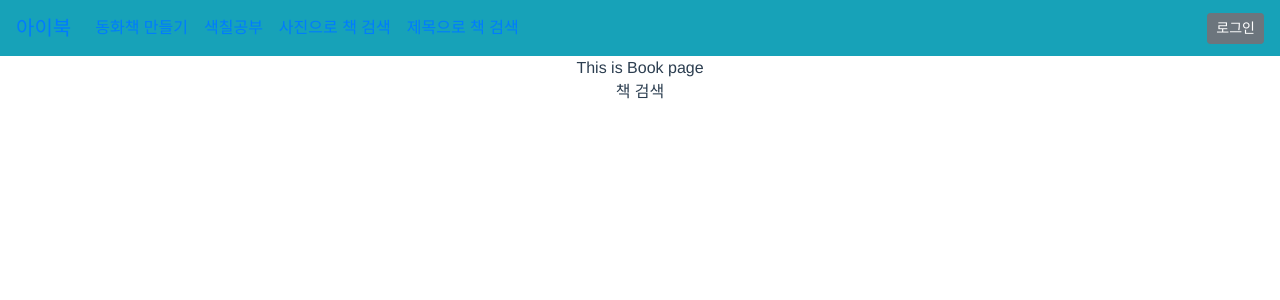
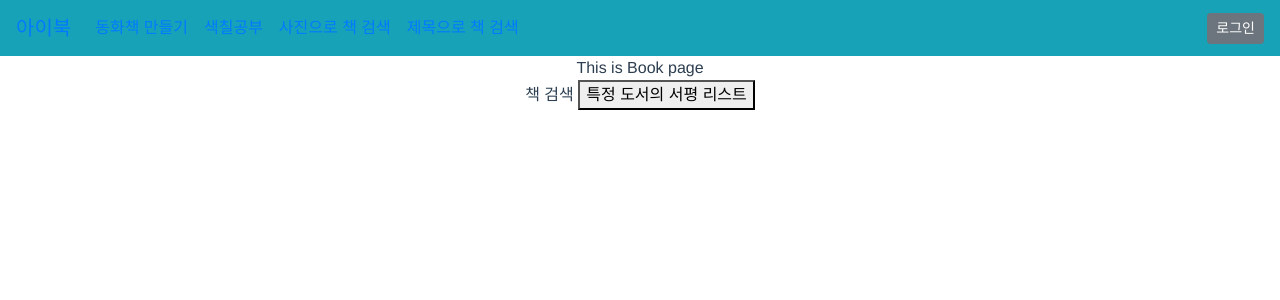
Before and after one commit to YeJinHong/ae-book, a Vue app in the folder frontend/: page /book/search in a window 1280 px wide. Shown: the top 300 px of the page. Built offline with nearby package versions, Linux system fonts and the light colour scheme.

Commit message:
feat: 특정 도서 서평 리스트 axios
S08P31C201-449


Former-commit-id: 9bf2fa19701e2e1e87038c2d4a99376603dc991a

```diff
--- a/frontend/src/components/book/BookSearchView.vue
+++ b/frontend/src/components/book/BookSearchView.vue
@@ -1,10 +1,27 @@
 <template>
-  <div class="container">책 검색</div>
+  <div class="container">책 검색
+    <button @click="getBookReviewList">특정 도서의 서평 리스트</button>
+  </div>
 </template>
 
 <script>
+import http from '@/util/http-common'
 export default {
-  name: 'BookSearchView'
+  name: 'BookSearchView',
+  data () {
+    return {
+      isbn: '9788932916378'
+    }
+  },
+  methods: {
+    getBookReviewList () {
+      http.get(`/reviews/${this.isbn}`).then((result) => {
+        console.log(result)
+      }).catch((err) => {
+        console.log(err)
+      })
+    }
+  }
 }
 </script>
 
```
